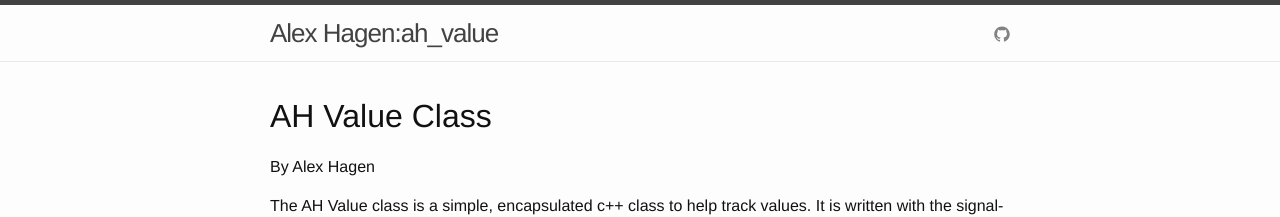
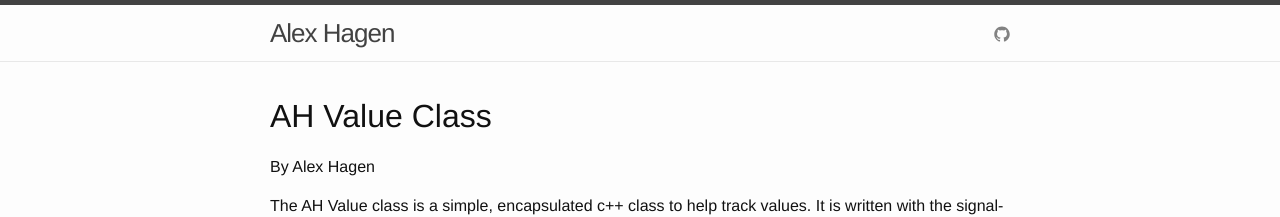
Before and after one commit to alexhagen/cppm, a Jekyll site: the page built from index.md, in a window 1280 px wide and 900 px high. Shown: the top 217 px of the window. Built offline with Jekyll 4.4.1, drawn with Linux system fonts in a browser that asks for light colours.

```diff
--- a/_includes/header.html
+++ b/_includes/header.html
@@ -3,8 +3,6 @@
   <div class="wrapper">
 
     <a class="site-title" href="{{ site.baseurl }}/">{{ site.title }}</a>
-    <span class="site-title"> : </span>
-    <a class="site-title" href="{{ site.baseurl }}/{{ site.repo_title }}">{{ site.repo_title }}</a>
 
     <nav class="site-nav">
       <a href="#" class="menu-icon">
```
